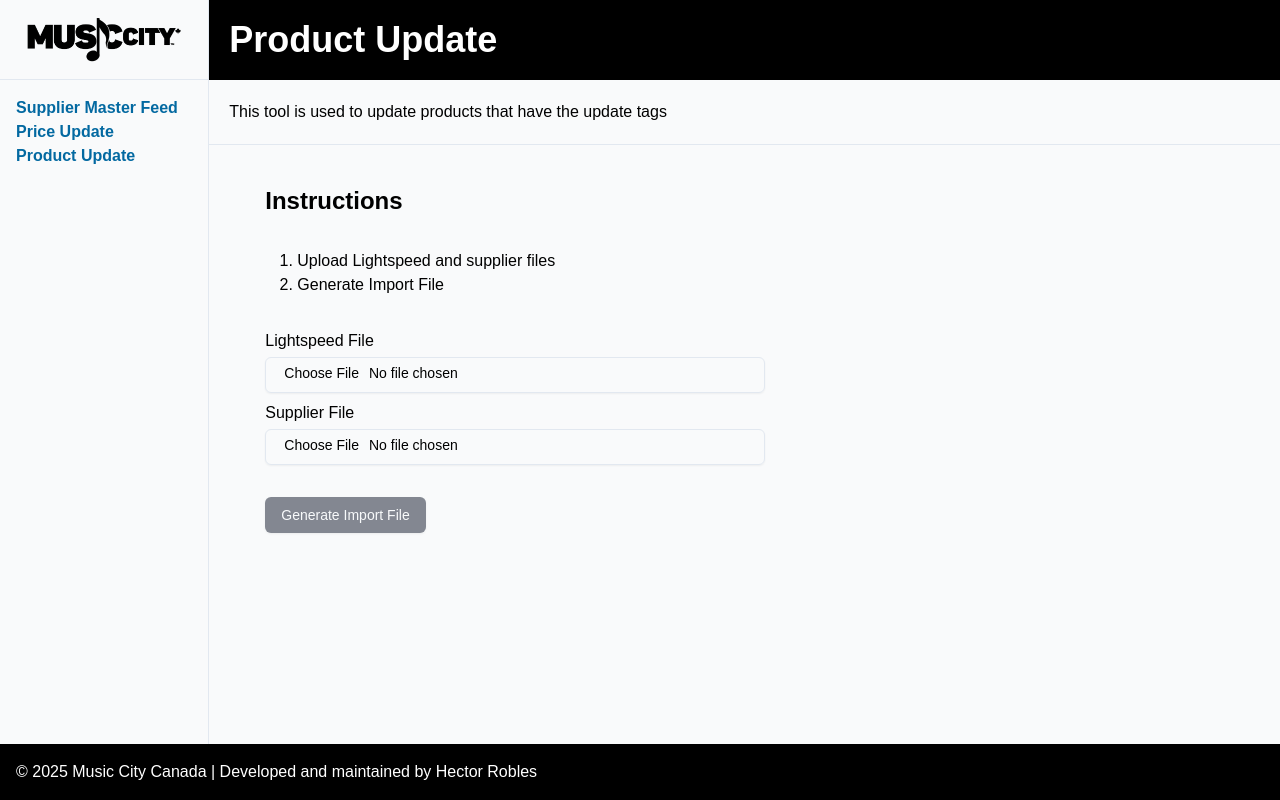
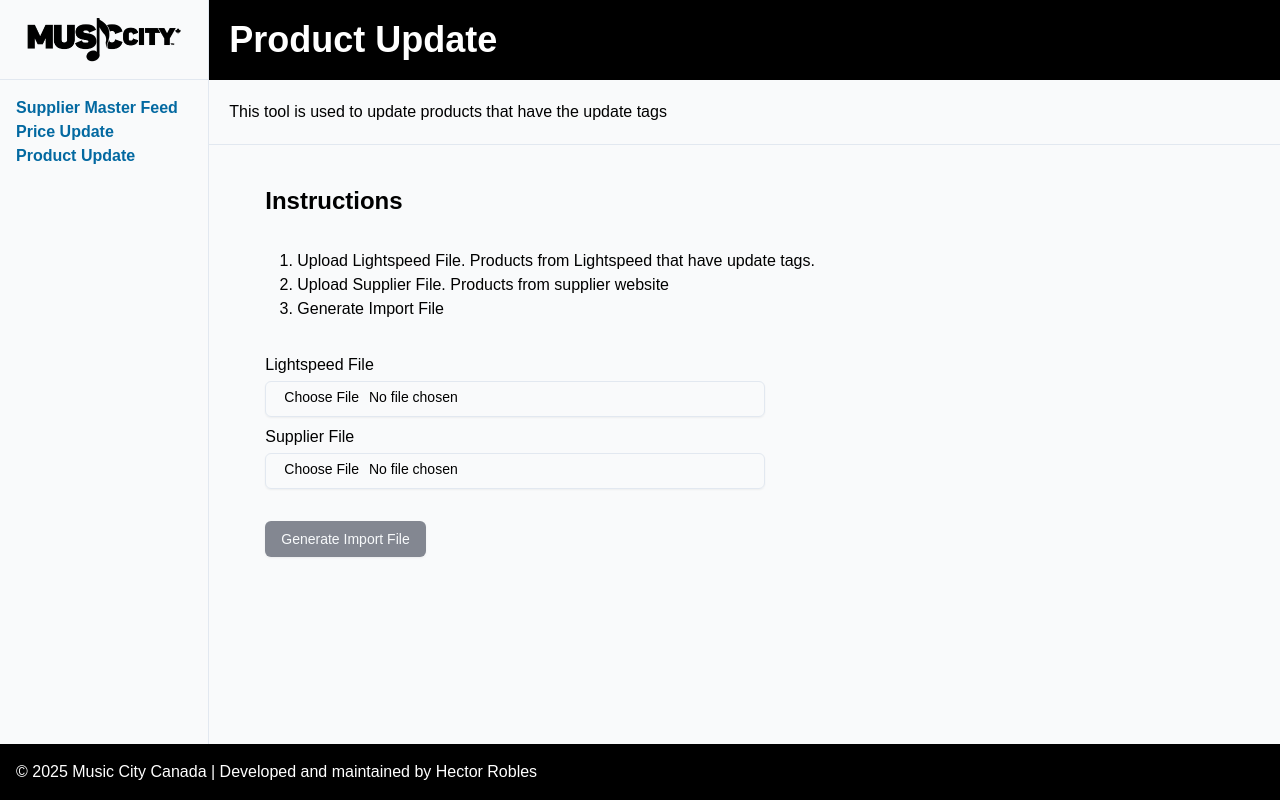
Before and after one commit to htrobles/mcc-tools-next, a Next.js app: page /product-update in a window 1280 px wide. Built offline with nearby package versions, Linux system fonts and the light colour scheme.

Commit message:
update logic to match scraper result

```diff
--- a/src/app/product-update/page.tsx
+++ b/src/app/product-update/page.tsx
@@ -20,7 +20,11 @@ export default function PriceUpdatePage() {
       <div className="space-y-8">
         <h3>Instructions</h3>
         <ol className="list-decimal ml-8">
-          <li>Upload Lightspeed and supplier files</li>
+          <li>
+            Upload Lightspeed File. Products from Lightspeed that have update
+            tags.
+          </li>
+          <li>Upload Supplier File. Products from supplier website</li>
           <li>Generate Import File</li>
         </ol>
         <div className="max-w-[500px] mb-4">
--- a/src/utils/productUpdate/generateProductUpdateCsv.ts
+++ b/src/utils/productUpdate/generateProductUpdateCsv.ts
@@ -23,5 +23,5 @@ export default async function generateProductUpdateCsv(
     { key: 'Image_11', label: 'Image' },
   ];
 
-  jsonToCsvExport({ data: products, headers });
+  jsonToCsvExport({ data: products, headers, filename: 'Product Update File' });
 }
```
